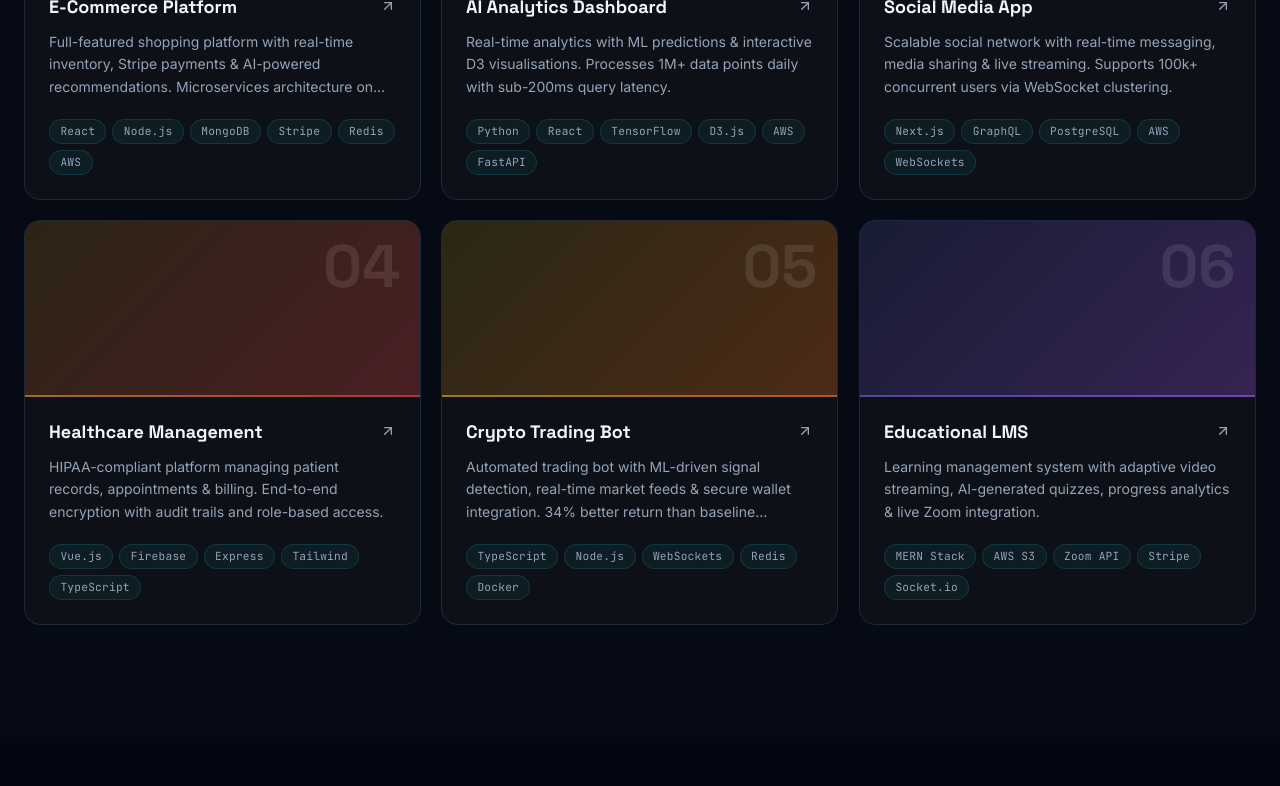
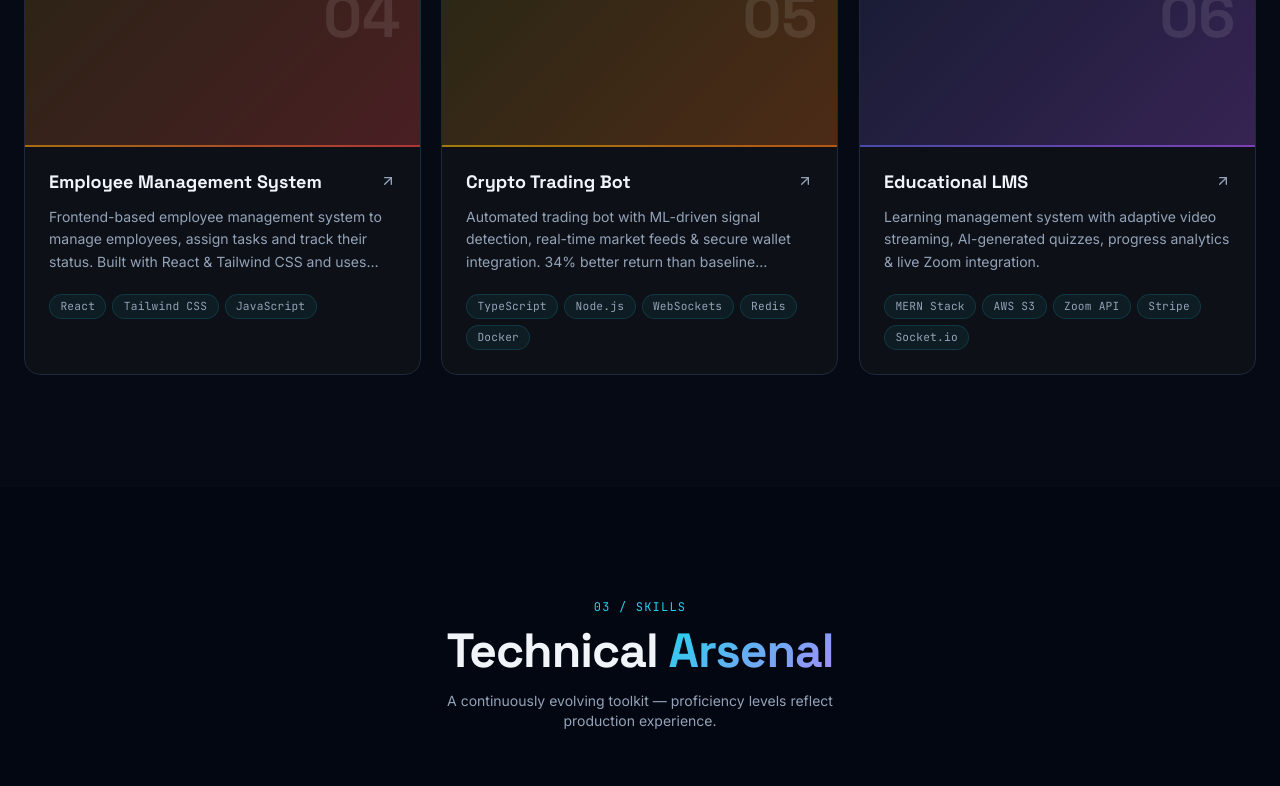
Before and after one commit to Arpit-badiya/myportfolio, a React (Vite) app: page / in a window 1280 px wide. Shown: the part 2268-3054 px from the top of the page. Built offline with nearby package versions, Linux system fonts and the light colour scheme.

Commit message:
add projects

```diff
--- a/package.json
+++ b/package.json
@@ -1,5 +1,5 @@
 {
-  "name": "portfolio",
+  "name": "myportfolio",
   "private": true,
   "version": "0.0.0",
   "type": "module",
--- a/src/components/About.jsx
+++ b/src/components/About.jsx
@@ -138,13 +138,13 @@ const About = () => {
           </h2>
         </div>
 
-        {/* ── Stat Cards ── */}
+        {/* ── Stat Cards ──
         <div ref={statsRef} className="grid grid-cols-2 lg:grid-cols-4 gap-4 mb-20">
           <StatCard icon={Briefcase} end={5} suffix="+" label="Years of Experience" color="text-accent" />
           <StatCard icon={Code2} end={50} suffix="+" label="Projects Delivered" color="text-accent-2" />
           <StatCard icon={Calendar} end={15} suffix="+" label="Technologies Used" color="text-accent-3" />
           <StatCard icon={Users} end={100} suffix="+" label="Clients Worldwide" color="text-accent" />
-        </div>
+        </div> */}
 
         {/* ── Two-column ── */}
         <div className="grid lg:grid-cols-2 gap-16 items-start">
--- a/src/components/Projects.jsx
+++ b/src/components/Projects.jsx
@@ -38,11 +38,11 @@ const PROJECTS = [
   {
     id: 4,
     num: '04',
-    title: 'Healthcare Management',
-    desc:  'HIPAA-compliant platform managing patient records, appointments & billing. End-to-end encryption with audit trails and role-based access.',
-    tags:  ['Vue.js', 'Firebase', 'Express', 'Tailwind', 'TypeScript'],
+    title: 'Employee Management System',
+    desc:  'Frontend-based employee management system to manage employees, assign tasks and track their status. Built with React & Tailwind CSS and uses browser localStorage to store all data.',
+    tags:  ['React', 'Tailwind CSS', 'JavaScript'],
     from:  '#f59e0b', to: '#ef4444',
-    live:  '#',
+    live:  'https://arpit-badiya.github.io/E.M.System/',
     code:  '#',
   },
   {
@@ -111,6 +111,12 @@ const TiltCard = ({ project }) => {
     if (shineRef.current) gsap.to(shineRef.current, { opacity: 0, duration: 0.4 });
   }, []);
 
+  const handleClick = () => {
+    if (project.live && project.live !== '#') {
+      window.open(project.live, '_blank', 'noopener,noreferrer');
+    }
+  };
+
   return (
     <div
       ref={cardRef}
@@ -118,6 +124,7 @@ const TiltCard = ({ project }) => {
         hover:border-white/12 transition-colors duration-500 cursor-pointer"
       onMouseMove={onMouseMove}
       onMouseLeave={onMouseLeave}
+      onClick={handleClick}
       style={{ transformStyle: 'preserve-3d', willChange: 'transform' }}
     >
       {/* Gradient header */}
```
